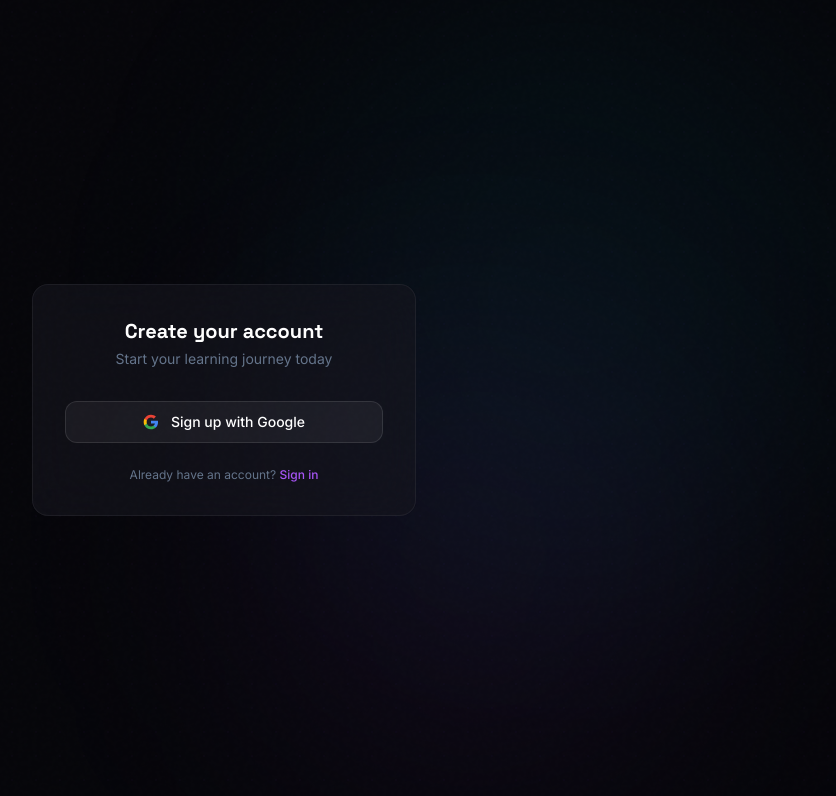
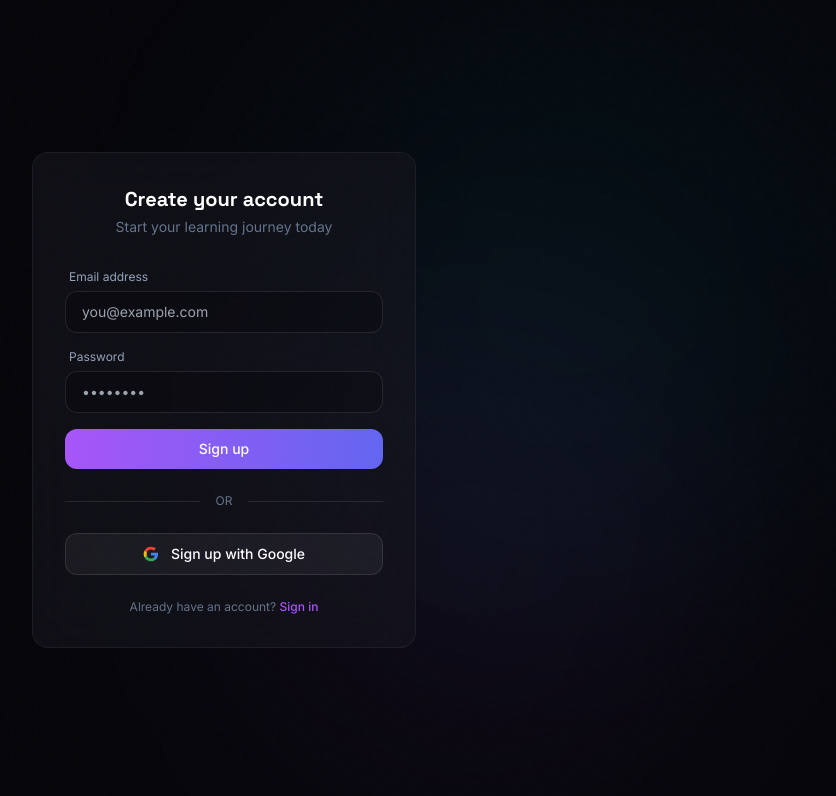
Before and after one commit to brainRottedCoder/devTeacher, a Next.js app: page /auth/signup in a window 1280 px wide. Shown: the top 796 px of the page, without its empty margins (96-932 px from the left). Built offline with nearby package versions, Linux system fonts and the light colour scheme; what @supabase/auth-helpers-nextjs would draw is missing.

Commit message:
added the email function

```diff
--- a/src/app/auth/login/page.tsx
+++ b/src/app/auth/login/page.tsx
@@ -9,7 +9,32 @@ const supabase = createClient();
 
 export default function LoginPage() {
   const [googleLoading, setGoogleLoading] = useState(false);
+  const [emailLoading, setEmailLoading] = useState(false);
+  const [email, setEmail] = useState("");
+  const [password, setPassword] = useState("");
   const [error, setError] = useState<string | null>(null);
+
+  const handleEmailLogin = async (e: React.FormEvent) => {
+    e.preventDefault();
+    if (!email || !password) {
+      setError("Please enter email and password");
+      return;
+    }
+    setEmailLoading(true);
+    setError(null);
+    try {
+      const { error } = await supabase.auth.signInWithPassword({
+        email,
+        password,
+      });
+      if (error) throw error;
+      window.location.href = "/"; // redirect to home on success
+    } catch (err) {
+      setError(err instanceof Error ? err.message : "Login failed");
+    } finally {
+      setEmailLoading(false);
+    }
+  };
 
   const handleGoogleLogin = async () => {
     setGoogleLoading(true);
@@ -82,6 +107,46 @@ export default function LoginPage() {
               </div>
             )}
 
+            {/* Email Form */}
+            <form onSubmit={handleEmailLogin} className="space-y-4 mb-6">
+              <div>
+                <label className="block text-slate-400 text-xs mb-1.5 ml-1">Email address</label>
+                <input
+                  type="email"
+                  value={email}
+                  onChange={(e) => setEmail(e.target.value)}
+                  className="w-full bg-black/20 border border-white/10 rounded-xl px-4 py-2.5 text-sm text-white focus:outline-none focus:border-accent-violet/50 transition-colors"
+                  placeholder="you@example.com"
+                  required
+                />
+              </div>
+              <div>
+                <label className="block text-slate-400 text-xs mb-1.5 ml-1">Password</label>
+                <input
+                  type="password"
+                  value={password}
+                  onChange={(e) => setPassword(e.target.value)}
+                  className="w-full bg-black/20 border border-white/10 rounded-xl px-4 py-2.5 text-sm text-white focus:outline-none focus:border-accent-violet/50 transition-colors"
+                  placeholder="••••••••"
+                  required
+                />
+              </div>
+              <button
+                type="submit"
+                disabled={emailLoading}
+                className="w-full flex items-center justify-center gap-2 px-4 py-2.5 rounded-xl bg-gradient-to-r from-accent-violet to-accent-indigo text-white text-sm font-medium hover:opacity-90 transition-opacity disabled:opacity-50 disabled:cursor-not-allowed"
+              >
+                {emailLoading && <Loader2 className="w-4 h-4 animate-spin" />}
+                Sign in
+              </button>
+            </form>
+
+            <div className="flex items-center gap-4 mb-6">
+              <div className="h-px bg-white/10 flex-1"></div>
+              <span className="text-slate-500 text-xs">OR</span>
+              <div className="h-px bg-white/10 flex-1"></div>
+            </div>
+
             {/* Google OAuth */}
             <button
               type="button"
--- a/src/app/auth/signup/page.tsx
+++ b/src/app/auth/signup/page.tsx
@@ -9,7 +9,32 @@ const supabase = createClient();
 
 export default function SignupPage() {
   const [googleLoading, setGoogleLoading] = useState(false);
+  const [emailLoading, setEmailLoading] = useState(false);
+  const [email, setEmail] = useState("");
+  const [password, setPassword] = useState("");
   const [error, setError] = useState<string | null>(null);
+
+  const handleEmailSignup = async (e: React.FormEvent) => {
+    e.preventDefault();
+    if (!email || !password) {
+      setError("Please enter email and password");
+      return;
+    }
+    setEmailLoading(true);
+    setError(null);
+    try {
+      const { error } = await supabase.auth.signUp({
+        email,
+        password,
+      });
+      if (error) throw error;
+      window.location.href = "/"; // redirect to home on success
+    } catch (err) {
+      setError(err instanceof Error ? err.message : "Sign-up failed");
+    } finally {
+      setEmailLoading(false);
+    }
+  };
 
   const handleGoogleSignup = async () => {
     setGoogleLoading(true);
@@ -58,6 +83,46 @@ export default function SignupPage() {
                 {error}
               </div>
             )}
+
+            {/* Email Form */}
+            <form onSubmit={handleEmailSignup} className="space-y-4 mb-6">
+              <div>
+                <label className="block text-slate-400 text-xs mb-1.5 ml-1">Email address</label>
+                <input
+                  type="email"
+                  value={email}
+                  onChange={(e) => setEmail(e.target.value)}
+                  className="w-full bg-black/20 border border-white/10 rounded-xl px-4 py-2.5 text-sm text-white focus:outline-none focus:border-accent-violet/50 transition-colors"
+                  placeholder="you@example.com"
+                  required
+                />
+              </div>
+              <div>
+                <label className="block text-slate-400 text-xs mb-1.5 ml-1">Password</label>
+                <input
+                  type="password"
+                  value={password}
+                  onChange={(e) => setPassword(e.target.value)}
+                  className="w-full bg-black/20 border border-white/10 rounded-xl px-4 py-2.5 text-sm text-white focus:outline-none focus:border-accent-violet/50 transition-colors"
+                  placeholder="••••••••"
+                  required
+                />
+              </div>
+              <button
+                type="submit"
+                disabled={emailLoading}
+                className="w-full flex items-center justify-center gap-2 px-4 py-2.5 rounded-xl bg-gradient-to-r from-accent-violet to-accent-indigo text-white text-sm font-medium hover:opacity-90 transition-opacity disabled:opacity-50 disabled:cursor-not-allowed"
+              >
+                {emailLoading && <Loader2 className="w-4 h-4 animate-spin" />}
+                Sign up
+              </button>
+            </form>
+
+            <div className="flex items-center gap-4 mb-6">
+              <div className="h-px bg-white/10 flex-1"></div>
+              <span className="text-slate-500 text-xs">OR</span>
+              <div className="h-px bg-white/10 flex-1"></div>
+            </div>
 
             {/* Google OAuth */}
             <button
--- a/tailwind.config.ts
+++ b/tailwind.config.ts
@@ -1,6 +1,7 @@
 import type { Config } from "tailwindcss";
 
 const config: Config = {
+  darkMode: 'class',
   content: [
     "./src/pages/**/*.{js,ts,jsx,tsx,mdx}",
     "./src/components/**/*.{js,ts,jsx,tsx,mdx}",
```
Also changed, not shown: public/sw.js (+27 -12 lines).
